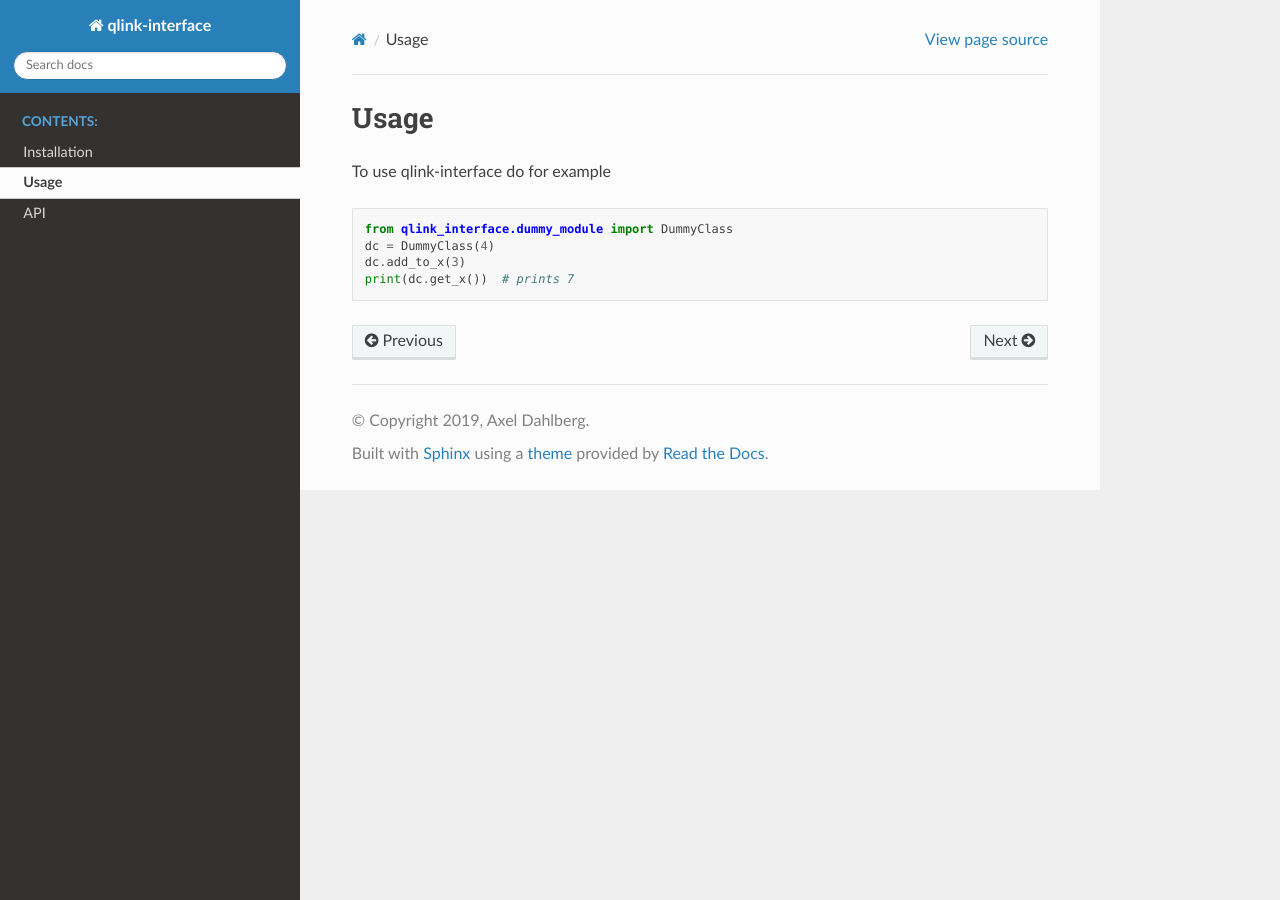
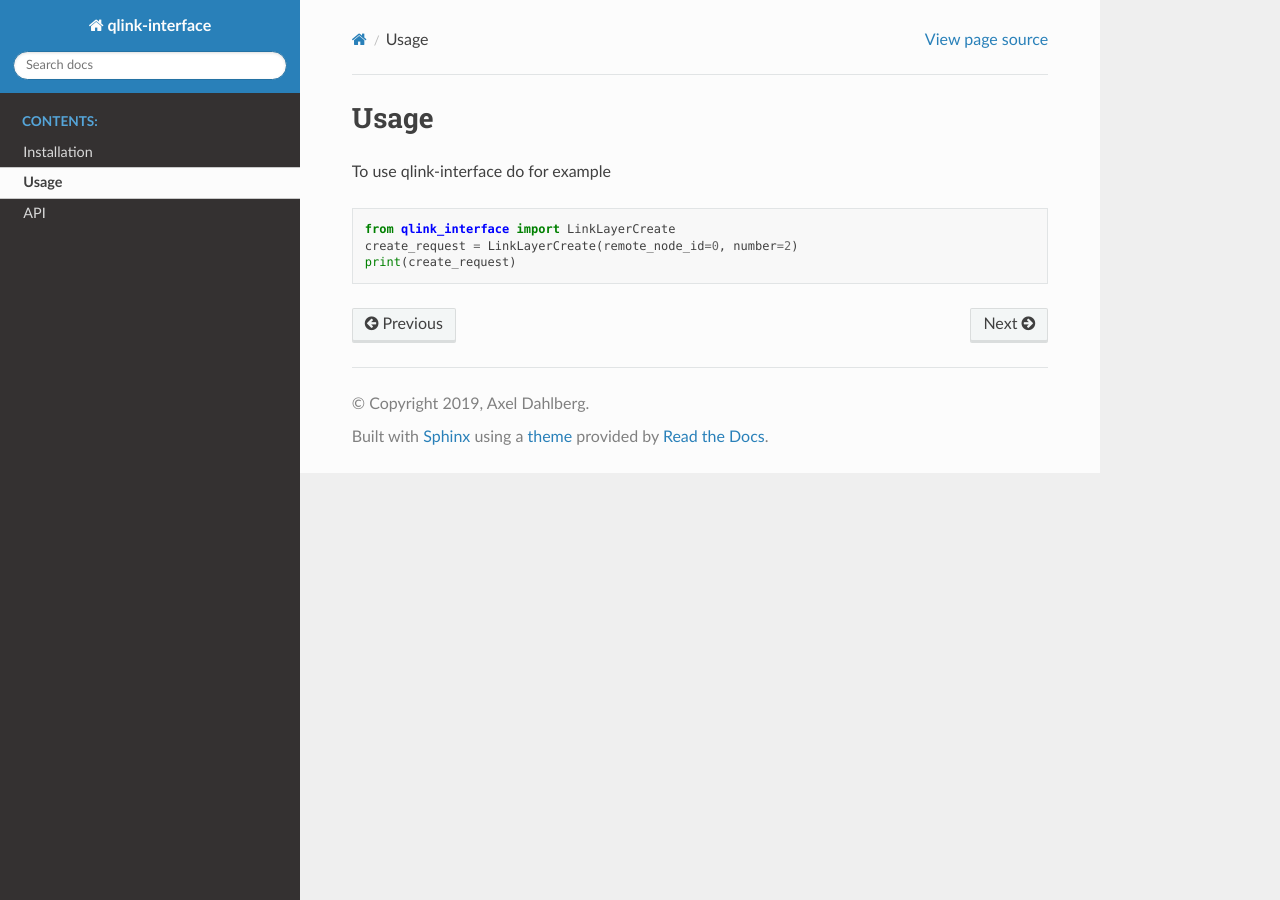
Before and after one commit to SoftwareQuTech/QLink-Interface, a Sphinx documentation site: the page built from docs/usage.rst, in a window 1280 px wide. Built offline with Sphinx 7.4.7 and the Read the Docs theme 2.0.0, drawn with Linux system fonts in a browser that asks for light colours.

Commit message:
Updated usage in docs

```diff
--- a/docs/usage.rst
+++ b/docs/usage.rst
@@ -6,7 +6,6 @@ To use qlink-interface do for example
 
 .. code-block:: python
 
-   from qlink_interface.dummy_module import DummyClass
-   dc = DummyClass(4)
-   dc.add_to_x(3)
-   print(dc.get_x())  # prints 7
+   from qlink_interface import LinkLayerCreate
+   create_request = LinkLayerCreate(remote_node_id=0, number=2)
+   print(create_request)
```
